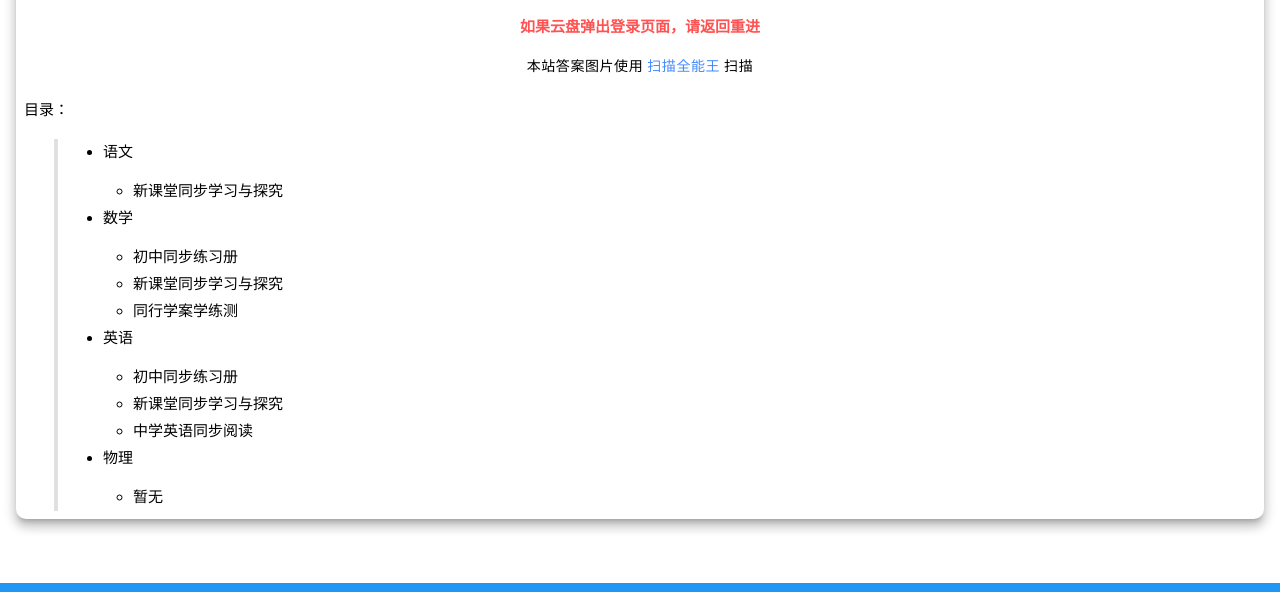
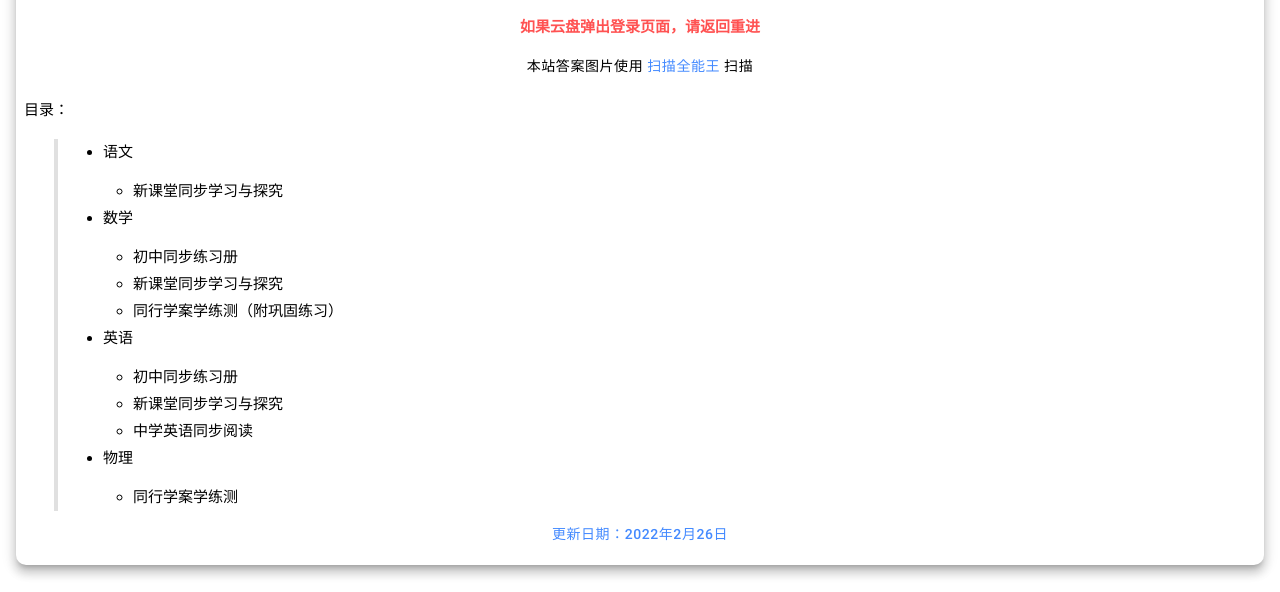
Before and after one commit to wjzx202012/wjzx202012.github.io, a plain HTML site: page index.html in a window 1280 px wide. Shown: the part 668-1260 px from the top of the page. Drawn offline with Linux system fonts and the light colour scheme.

Commit message:
Add files via upload

```diff
--- a/index.html
+++ b/index.html
@@ -73,7 +73,7 @@
    		footer{
 		width: 100%;
 		bottom: 0;
-		 }
+		}
 		</style>
 	</head>
 	<body class="mdui-theme-primary-blue mdui-theme-accent-blue mdui-theme-layout-auto mdui-appbar-with-toolbar">
@@ -141,8 +141,9 @@
             <p style="text-align: center;font-weight: bold;font-size: 15px;margin-top: 24px;" class="mdui-text-color-red-accent mdui-text-color-red-text">如果云盘弹出登录页面，请返回重进</p>
             <div class="mdui-typo">
 <p><div class="mdui-typo-body-2 mdui-text-center">本站答案图片使用 <a href="https://w103.camscanner.com/">扫描全能王</a> 扫描</div></p>
-目录：<br><blockquote><ul><li>语文<ul><li>新课堂同步学习与探究</li></ul></li><li>数学<ul><li>初中同步练习册</li><li>新课堂同步学习与探究</li><li>同行学案学练测</li></ul></li><li>英语<ul><li>初中同步练习册</li><li>新课堂同步学习与探究</li><li>中学英语同步阅读</li></ul></li><li>物理<ul><li>暂无</li></ul></li></ul></blockquote>
+目录：<br><blockquote><ul><li>语文<ul><li>新课堂同步学习与探究</li></ul></li><li>数学<ul><li>初中同步练习册</li><li>新课堂同步学习与探究</li><li>同行学案学练测（附巩固练习）</li></ul></li><li>英语<ul><li>初中同步练习册</li><li>新课堂同步学习与探究</li><li>中学英语同步阅读</li></ul></li><li>物理<ul><li>同行学案学练测</li></ul></li></ul></blockquote>
 </div>
+<p><div class="mdui-typo-body-2 mdui-text-center mdui-text-color-theme-accent">更新日期：2022年2月26日</div></p>
 				</div>
 			</div>
 		</div>
```
